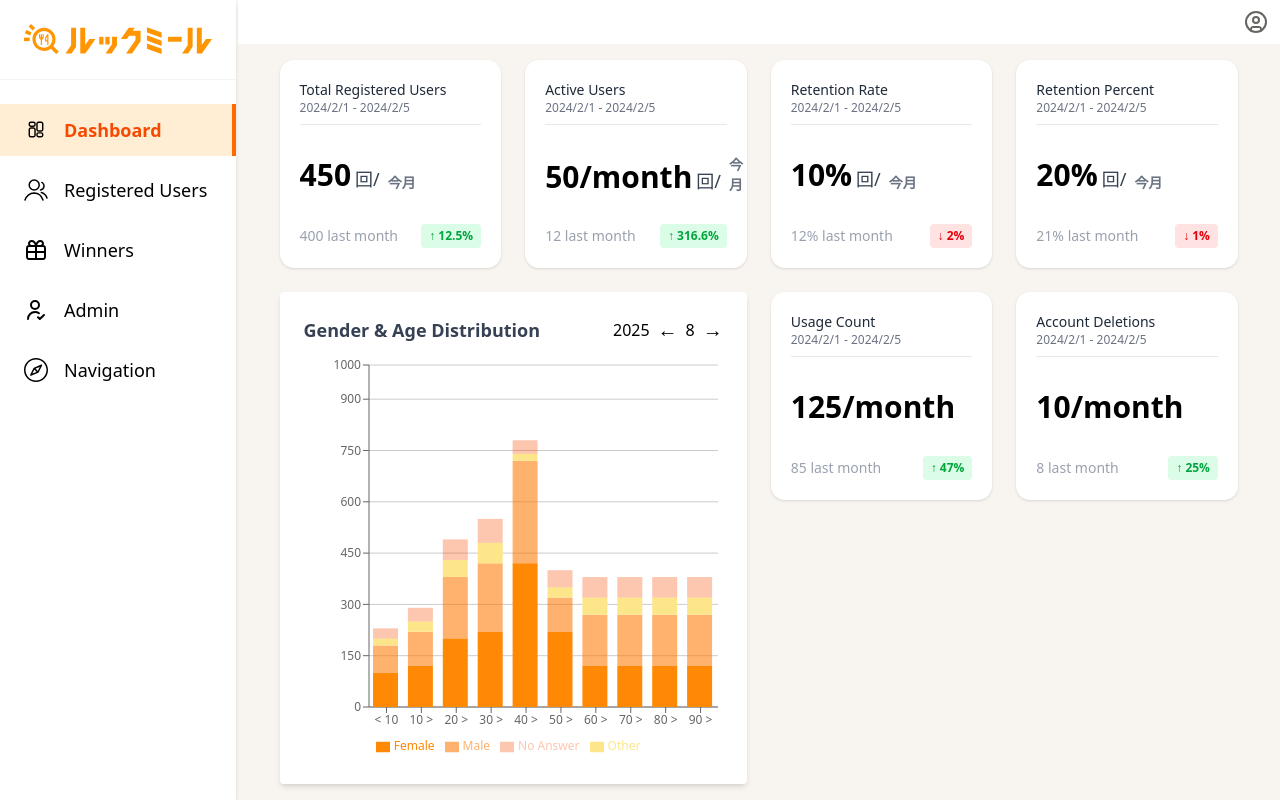
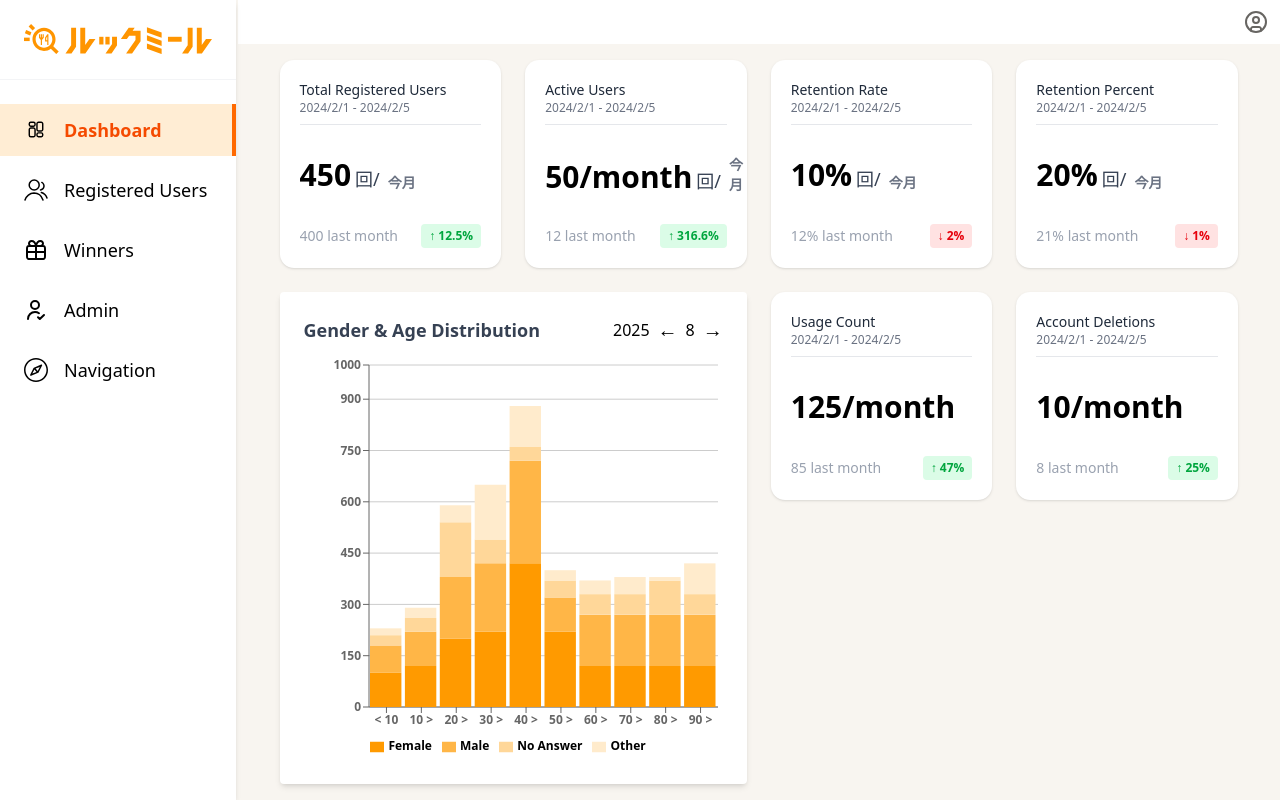
Before and after one commit to Vishnu19091/Assignment_JIITAK, a Next.js app: page /dashboard in a window 1280 px wide. Built offline with nearby package versions, Linux system fonts and the light colour scheme.

Commit message:
fix: Chart Legend text color & chart color

```diff
--- a/src/app/dashboard/components/chart.tsx
+++ b/src/app/dashboard/components/chart.tsx
@@ -25,10 +25,10 @@
 ];
 
 const colors = {
-  female: "#ff8904", // Orange-300
-  male: "#ff770091", // Orange-500
-  other: "#fde68a", // Yellow-300
-  noAnswer: "#f5490050", // Gray-300
+  female: "#ff9a00",
+  male: "#ffb647",
+  noAnswer: "#ffd799",
+  other: "#ffebcc",
 };
 
 type UserData = {
@@ -88,14 +88,18 @@
         height={window.innerWidth < 640 ? 250 : 400} // smaller height on mobile
       >
         <BarChart
+          className="text-black font-black"
           data={data}
-          barSize={window.innerWidth < 640 ? 15 : 25} // thinner bars on mobile
+          barSize={window.innerWidth < 640 ? 25 : 35} // thinner bars on mobile
           barGap={window.innerWidth < 640 ? 5 : 10}
         >
           <CartesianGrid strokeDasharray="0 0" vertical={false} />
           <XAxis
             dataKey="ageGroup"
-            tick={{ fontSize: window.innerWidth < 640 ? 10 : 12 }}
+            tick={{
+              fontSize: window.innerWidth < 640 ? 10 : 12,
+              color: "black",
+            }}
           />
           <YAxis
             domain={[0, 1000]}
@@ -104,9 +108,19 @@
             tick={{ fontSize: window.innerWidth < 640 ? 10 : 12 }}
           />
           <Tooltip content={<CustomTooltip />} />
+
+          {/* Legend */}
           <Legend
-            wrapperStyle={{ fontSize: window.innerWidth < 640 ? 10 : 12 }}
+            wrapperStyle={{
+              fontSize: window.innerWidth < 640 ? 10 : 12,
+              fill: "#000",
+              color: "#000",
+            }}
+            formatter={(value) => (
+              <span style={{ color: "#000" }}>{value}</span>
+            )}
           />
+
           <Bar
             dataKey="female"
             stackId="a"
@@ -114,13 +128,13 @@
             name="Female"
           />
           <Bar dataKey="male" stackId="a" fill={colors.male} name="Male" />
-          <Bar dataKey="other" stackId="a" fill={colors.other} name="Other" />
           <Bar
             dataKey="noAnswer"
             stackId="a"
             fill={colors.noAnswer}
             name="No Answer"
           />
+          <Bar dataKey="other" stackId="a" fill={colors.other} name="Other" />
         </BarChart>
       </ResponsiveContainer>
     </div>
--- a/src/app/dashboard/components/chart_data.ts
+++ b/src/app/dashboard/components/chart_data.ts
@@ -22,13 +22,13 @@
     male: 180,
     female: 200,
     other: 50,
-    noAnswer: 60,
+    noAnswer: 160,
   },
   {
     ageGroup: "30 >",
     male: 200,
     female: 220,
-    other: 60,
+    other: 160,
     noAnswer: 70,
   },
 
@@ -36,7 +36,7 @@
     ageGroup: "40 >",
     male: 300,
     female: 420,
-    other: 20,
+    other: 120,
     noAnswer: 40,
   },
   {
@@ -50,7 +50,7 @@
     ageGroup: "60 >",
     male: 150,
     female: 120,
-    other: 50,
+    other: 40,
     noAnswer: 60,
   },
   {
@@ -64,14 +64,14 @@
     ageGroup: "80 >",
     male: 150,
     female: 120,
-    other: 50,
-    noAnswer: 60,
+    other: 10,
+    noAnswer: 100,
   },
   {
     ageGroup: "90 >",
     male: 150,
     female: 120,
-    other: 50,
+    other: 90,
     noAnswer: 60,
   },
 ];
```
